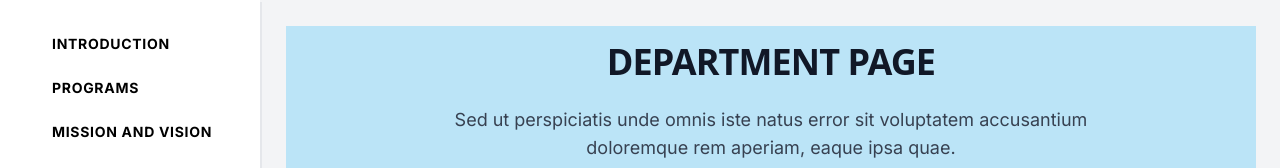
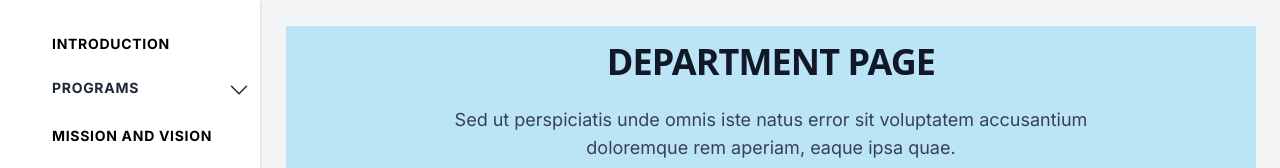
Before and after one commit to 1king-sly/sci_system, a Next.js app: page /Department in a window 1280 px wide. Shown: the part 154-322 px from the top of the page. Built offline with nearby package versions, Linux system fonts and the light colour scheme.

Commit message:
DropDown DeptSideBar

```diff
--- a/app/(ui)/Component/DeptSideBar.tsx
+++ b/app/(ui)/Component/DeptSideBar.tsx
@@ -41,6 +41,30 @@ export default function DeptSideBar() {
     <div className="text-center  mb-4 items-center justify-center gap-2">
 
     {links.map((link) => {
+                if (link.name === 'Programs') {
+
+                    return (
+                      <div>
+                      <Link
+                          className={clsx(`w-full px-2 py-1 rounded-md flex h-auto items-center justify-center text-sm hover:bg-sky-100 hover:text-blue-600 md:flex-none md:justify-start md:p-2 md:px-3 gap-2 text-gray-800`, {'bg-sky-100 text-blue-600': pathName === link.href,})}
+                          key={link.name}
+                          href={link.href}
+                      >
+                          <div className='flex-col'>
+                              <div className='flex gap-2'>
+                                <h6 className="mb-2 mr-4 text-sm font-bold  tracking-wider uppercase">{link.name}</h6>{/*mr-4*/}
+                                <ChevronDownIcon className='mb-2 w-6 max-[425px]:w-4 ml-16' onClick={toggleVisible} ></ChevronDownIcon>
+                              </div>
+                              <div className={clsx(`text-center`,!visible && 'hidden')}>
+                                <h1 className=' mb-3 mr-4 border-2 p-2 rounded-lg hover:bg-gray-900' id='C.Science' >Bsc. Computer Science</h1>
+                                <h1 className=' mb-3 mr-4 border-2 p-2 rounded-lg hover:bg-gray-900' id='ETS' >ETS</h1>
+                                <h1 className=' mb-3 mr-4 border-2 p-2 rounded-lg hover:bg-gray-900' id='C.Forensics'>Computer Forensics</h1>
+                                <h1 className=' mb-3 mr-4 border-2 p-2 rounded-lg hover:bg-gray-900' id='C.Forensics'>Msc. Computer Science</h1></div>
+                          </div>
+                      </Link>
+                      </div>
+                    );
+                  }
         return (
                 <Link
                     className={clsx(`w-full rounded-md flex  items-center justify-between text-sm hover:bg-sky-100 hover:text-blue-600 md:p-2 md:px-3 gap-2`, {
```
